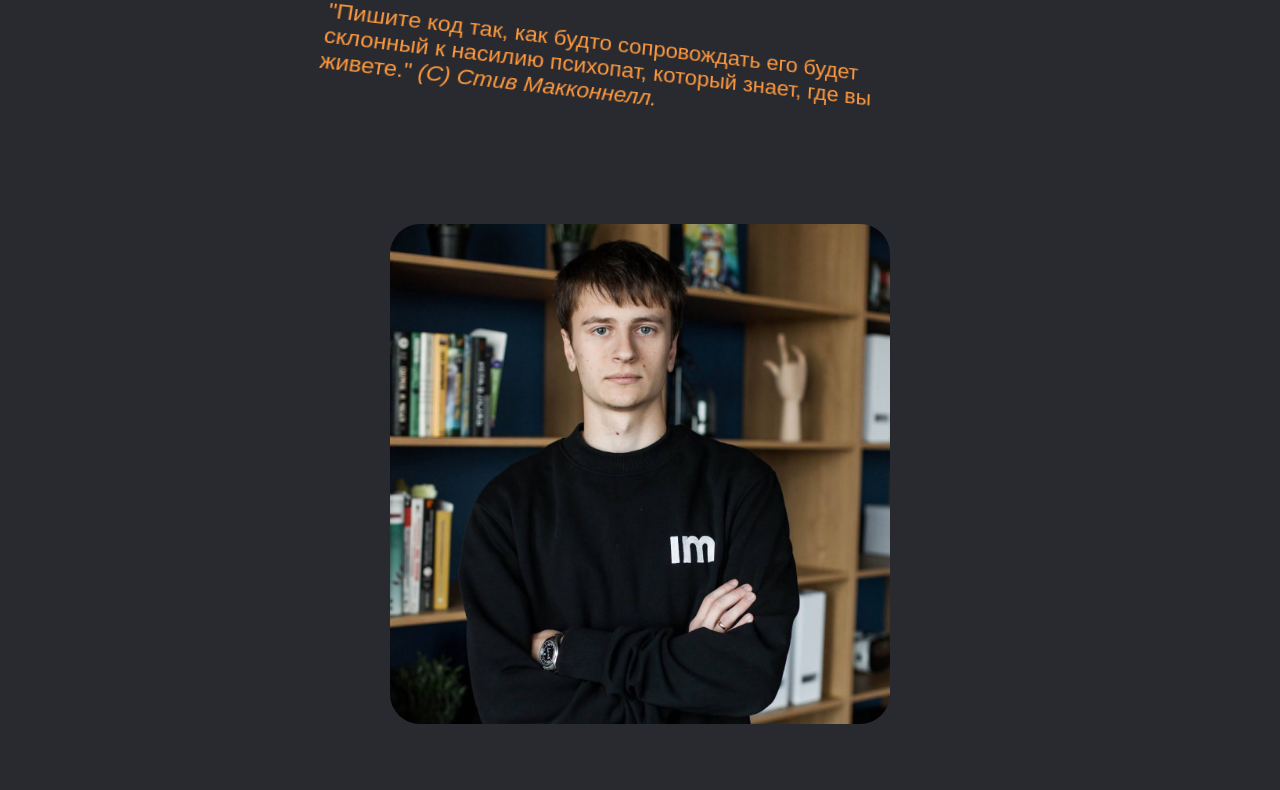
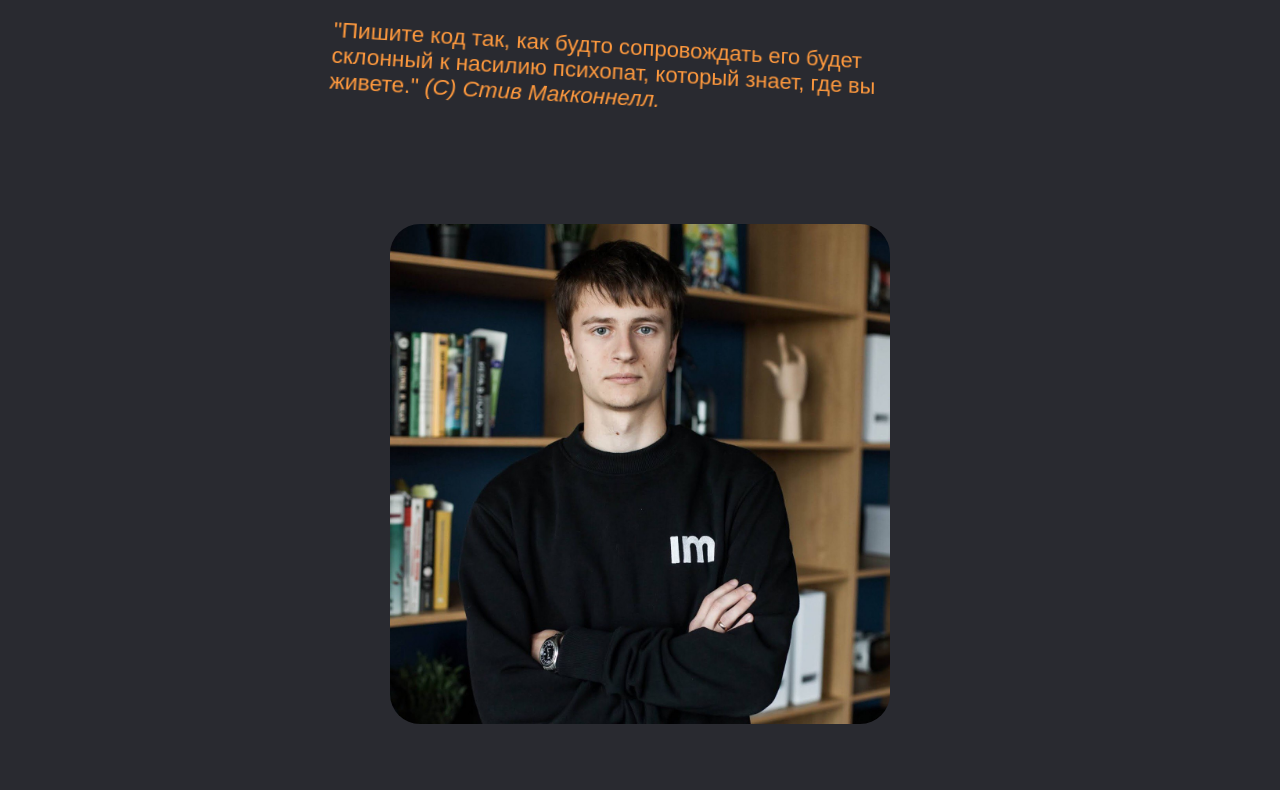
Before and after one commit to WhiteMaks/whitemaks.github.io, a plain HTML site: page index.html in a window 1280 px wide. Shown: the part 72-862 px from the top of the page. Drawn offline with Linux system fonts and the light colour scheme.

Commit message:
update angle rotate

```diff
--- a/css/style.css
+++ b/css/style.css
@@ -138,9 +138,9 @@ header {
     -webkit-animation: notransform 8s infinite;
     animation: notransform 8s infinite;
 
-    -webkit-transform: rotate3d(1, .5, 1, 10deg);
-    -ms-transform: rotate3d(1, .5, 1, 10deg);
-    transform: rotate3d(1, .5, 1, 10deg);
+    -webkit-transform: rotate3d(1, .5, 1, 5deg);
+    -ms-transform: rotate3d(1, .5, 1, 5deg);
+    transform: rotate3d(1, .5, 1, 5deg);
 }
 
 @-webkit-keyframes notransform {
```
